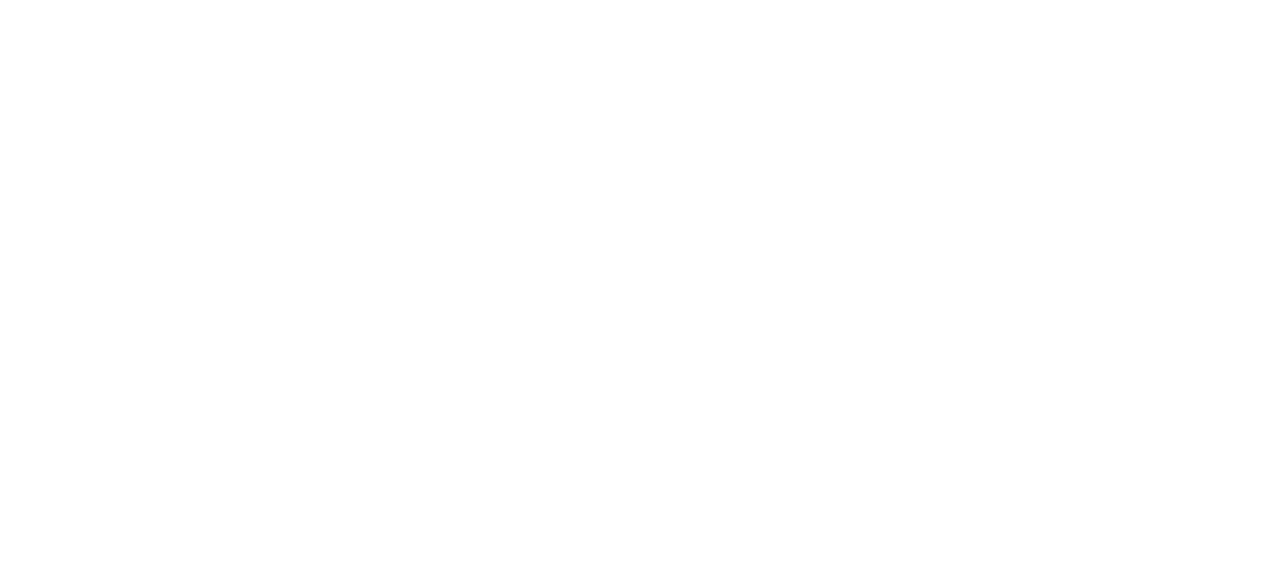
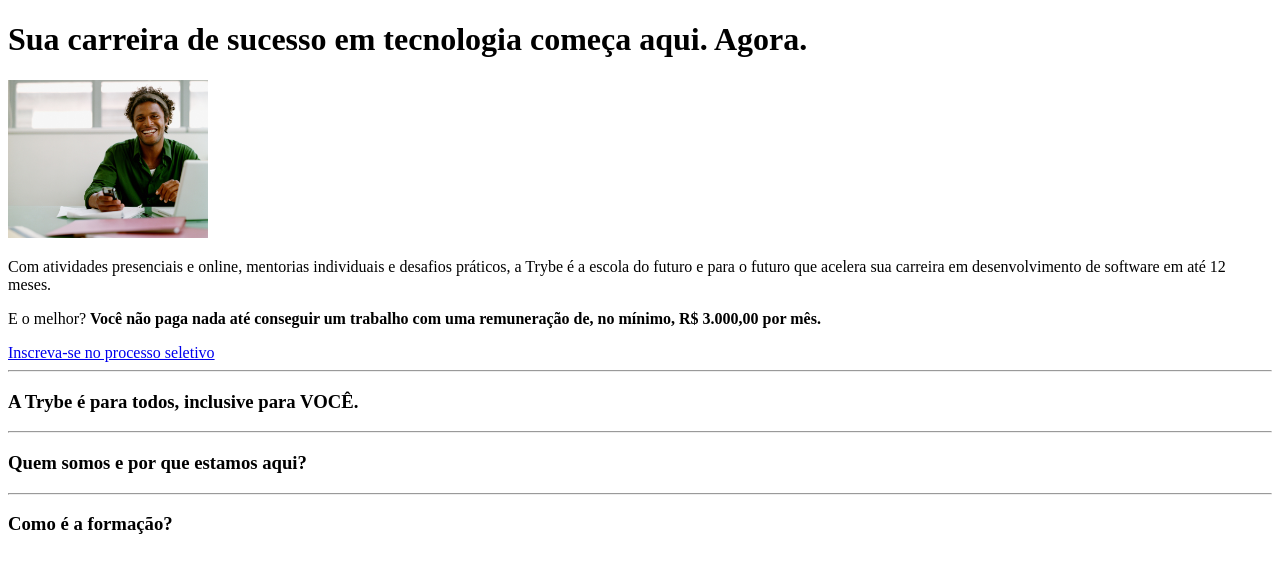
Before and after one commit to MoaJR/clone-site-trybe, a plain HTML site: page index.html in a window 1280 px wide. Drawn offline with Linux system fonts and the light colour scheme.

Commit message:
Adicionei elementos da primeira parte do site

```diff
--- a/index.html
+++ b/index.html
@@ -2,9 +2,20 @@
 <html lang="pt-br">
 <head>
   <meta charset="UTF-8">
-  <title>Document</title>
+  <title>Acelere sua carreira em tecnologia aqui e agora | Trybe</title>
 </head>
 <body>
+  <h1>Sua carreira de sucesso em tecnologia começa aqui. Agora.</h1>
+  <img src="images/smiling-image.jpg" alt="Foto do homem sorridente" width="200px">
+  <p>Com atividades presenciais e online, mentorias individuais e desafios práticos, a Trybe é a escola do futuro e para o futuro que acelera sua carreira em desenvolvimento de software em até 12 meses.</p>
+  <p>E o melhor?<strong> Você não paga nada até conseguir um trabalho com uma remuneração de, no mínimo, R$ 3.000,00 por mês.</strong></p>
+  <a href="#">Inscreva-se no processo seletivo</a>
+  <hr>
+  <h3>A Trybe é para todos, inclusive para VOCÊ.</h3>
+  <hr>
+  <h3>Quem somos e por que estamos aqui?</h3>
+  <hr>
+  <h3>Como é a formação?</h3>
 
 </body>
 </html>
```
